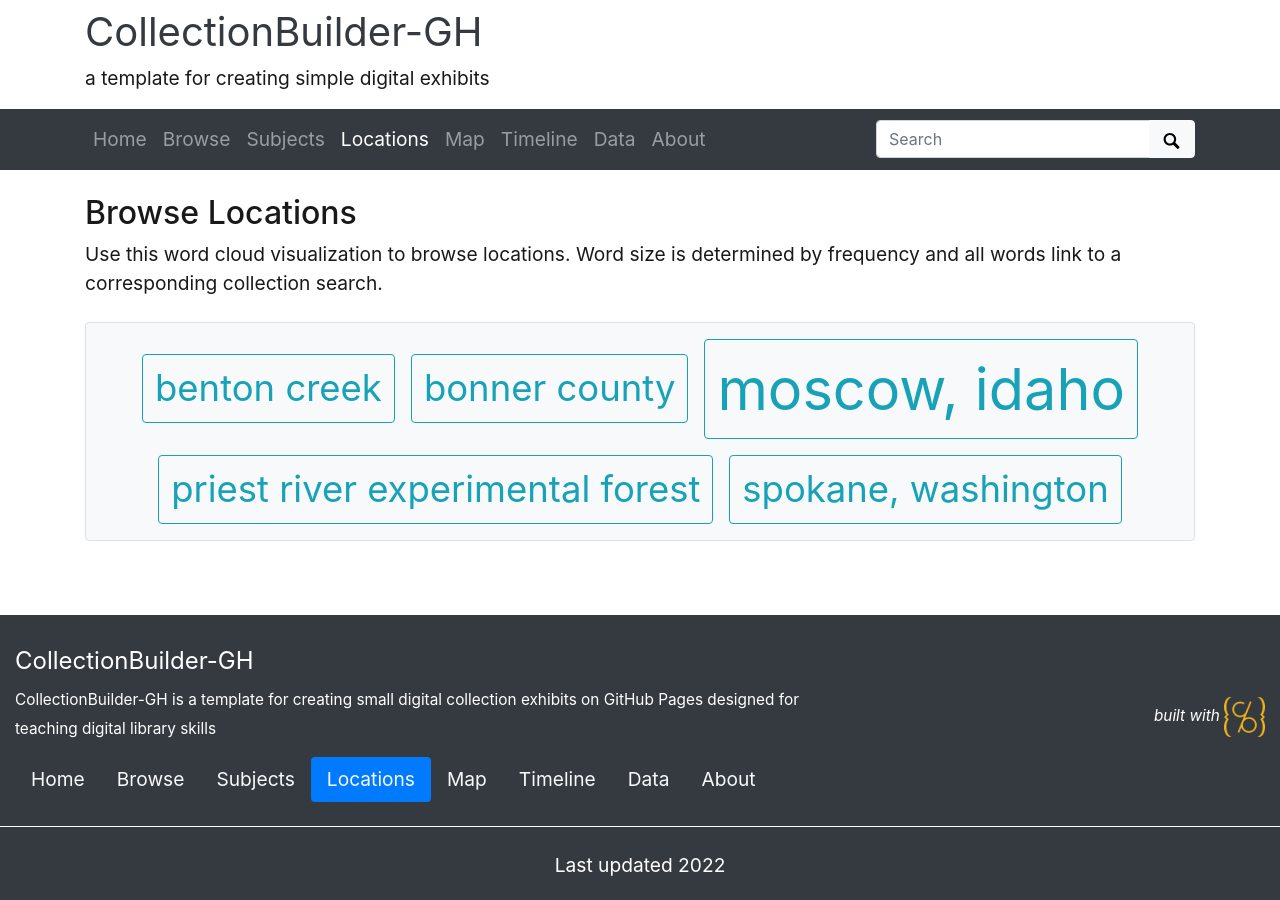
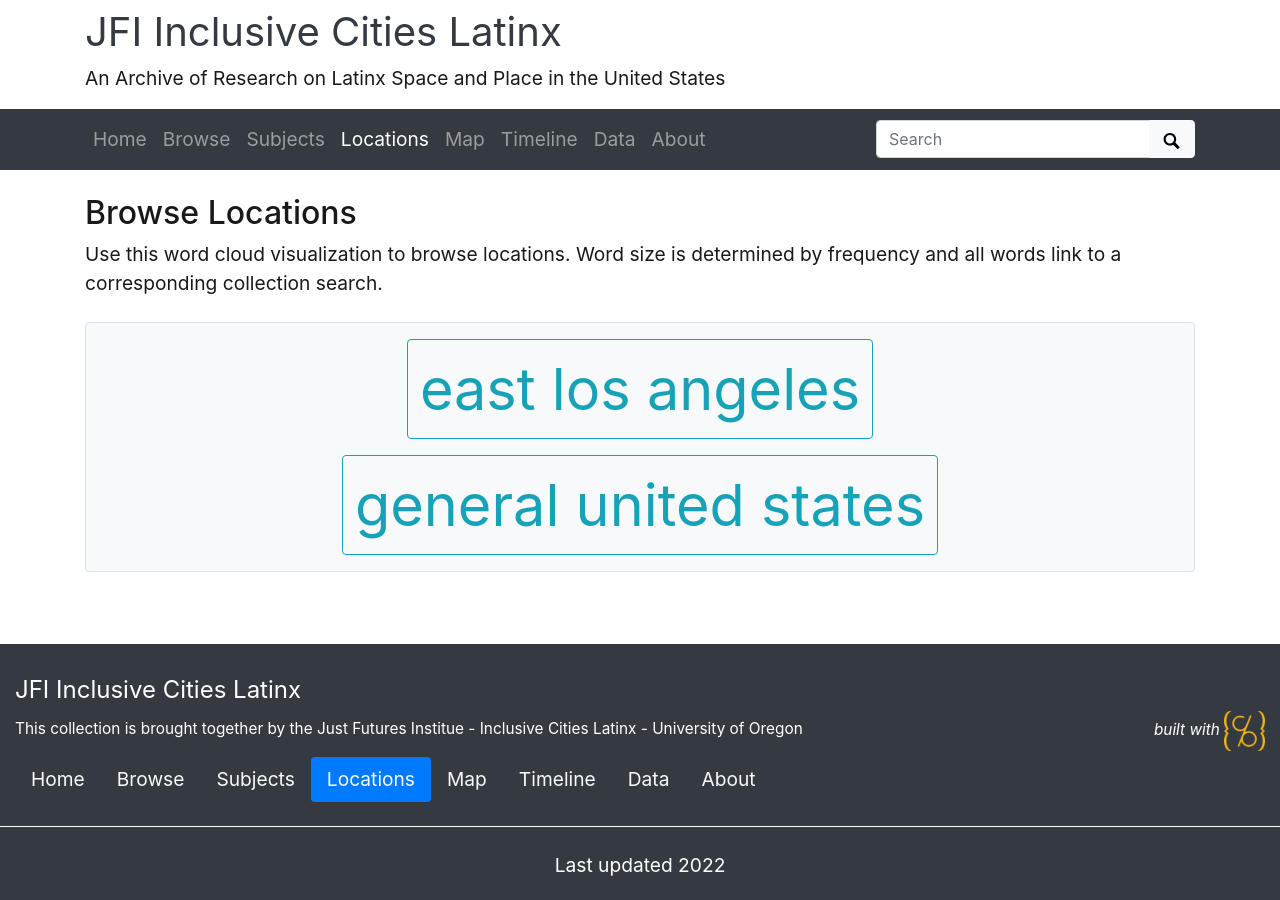
Before and after one commit to kmarple12/JFI-Inclusive-Cities-Latinx, a Jekyll site: the page built from pages/locations.md, in a window 1280 px wide. Built offline with Jekyll 4.4.1, drawn with Linux system fonts in a browser that asks for light colours.

Commit message:
Update _config.yml

```diff
--- a/_config.yml
+++ b/_config.yml
@@ -9,32 +9,32 @@
 #
 # url is site domain, full URL to the production location of your collection
 # on GitHub Pages follows the pattern username.github.io
-#url: https://collectionbuilder.github.io
+#url: https://kmarple12.github.io
 # baseurl is path to location on the domain if necessary e.g. /digital/hjccc
 # on GitHub Pages it is your github repository's name prefixed with a /
-#baseurl: /collectionbuilder-gh
+#baseurl: /JFI-Inclusive-Cities-Latinx
 # location of code, the full url to your github repository
-source-code: https://github.com/CollectionBuilder/collectionbuilder-gh
+source-code: https://kmarple12/JFI-Inclusive-Cities-Latinx
 
 ##########
 # SITE SETTINGS
 #
 # title of site appears in banner
-title: CollectionBuilder-GH
+title: JFI Inclusive Cities Latinx
 # tagline, a short phrase that will appear throughout the site in the top banner
-tagline: a template for creating simple digital exhibits
+tagline: An Archive of Research on Latinx Space and Place in the United States
 # description appears in meta tags and other locations
 # this description might appear in search result lists, keep around 160 characters max
-description: "CollectionBuilder-GH is a template for creating small digital collection exhibits on GitHub Pages designed for teaching digital library skills"
+description: This collection is brought together by the Just Futures Institue - Inclusive Cities Latinx - University of Oregon
 # creator of the digital collection, to appear in meta tags; we typically use our GitHub usernames but feel free to just use your name
-author: CollectionBuilder
+author: Katherine Marple
 
 ##########
 # COLLECTION SETTINGS
 #
 # Set the metadata for your collection (the name of the csv file in your _data directory that describes the objects in your collection)
 # Use the filename of your CSV **without** the ".csv" extension! E.g. _data/demo-metadata.csv --> "demo-metadata"
-metadata: demo-metadata
+metadata: latinx
 
 ##########
 # GOOGLE SERVICES [optional!]
@@ -50,7 +50,7 @@
 # ROBOTS EXCLUDE
 #
 # set noindex to true if you do NOT want Google to index your site
-# noindex: true
+noindex: true
 
 ##########
 # BUILD SETTINGS
```
